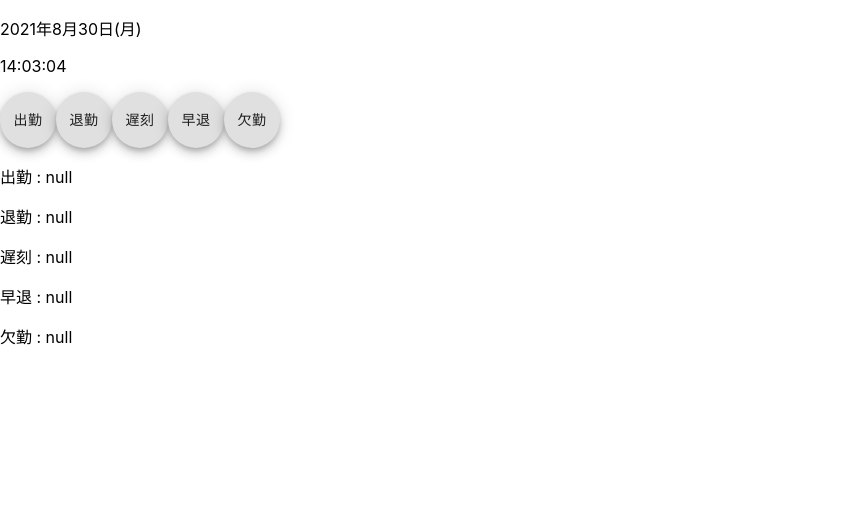
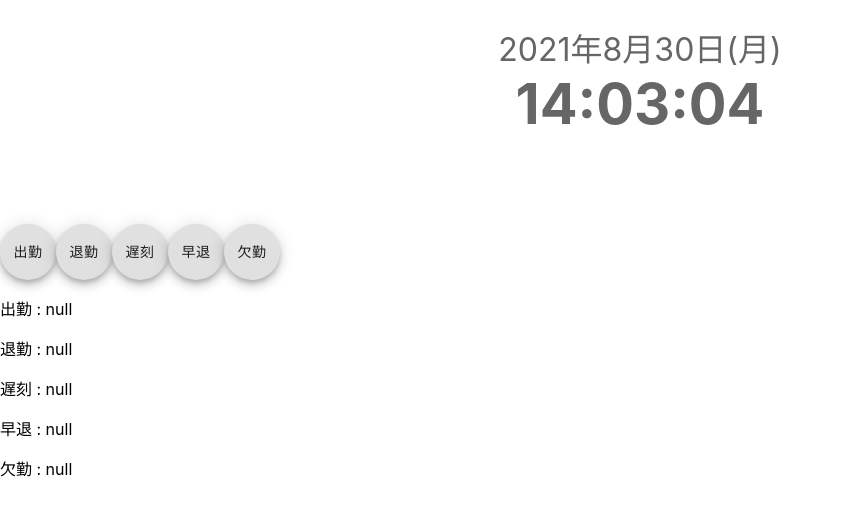
Before and after one commit to Arimuuuura/react-kint, a React (Create React App) app in the folder kint/: page / in a window 1280 px wide. Shown: the top 516 px of the page, without its empty margins (0-842 px from the left). Built offline with nearby package versions, Linux system fonts and the light colour scheme.

Commit message:
Clock スタイル修正

```diff
--- a/kint/src/components/Clock.jsx
+++ b/kint/src/components/Clock.jsx
@@ -1,7 +1,26 @@
 import React from 'react'
+import { makeStyles } from '@material-ui/core'
+
+const useStyles = makeStyles(theme => ({
+  container: {
+    width: '100%',
+    height: '200px',
+    paddingTop: theme.spacing(3),
+    textAlign: 'center',
+    color: '#666',
+  },
+  today: {
+    fontSize: '32px',
+  },
+  currentTime: {
+    fontSize: '56px',
+    fontWeight: 'bold',
+  },
+}))
 
 export const Clock = (props) => {
   // console.log(props);
+  const classes = useStyles();
 
   const { time } = props;
 
@@ -10,13 +29,13 @@ export const Clock = (props) => {
   const nowTime = `${time.hours}:${time.minutes}:${time.seconds}`
 
   return (
-    <header>
-      <p>
+    <header className={classes.container}>
+      <div className={classes.today}>
         { today }
-      </p>
-      <p>
+      </div>
+      <div className={classes.currentTime}>
         { nowTime }
-      </p>
+      </div>
     </header>
   )
 }
```
